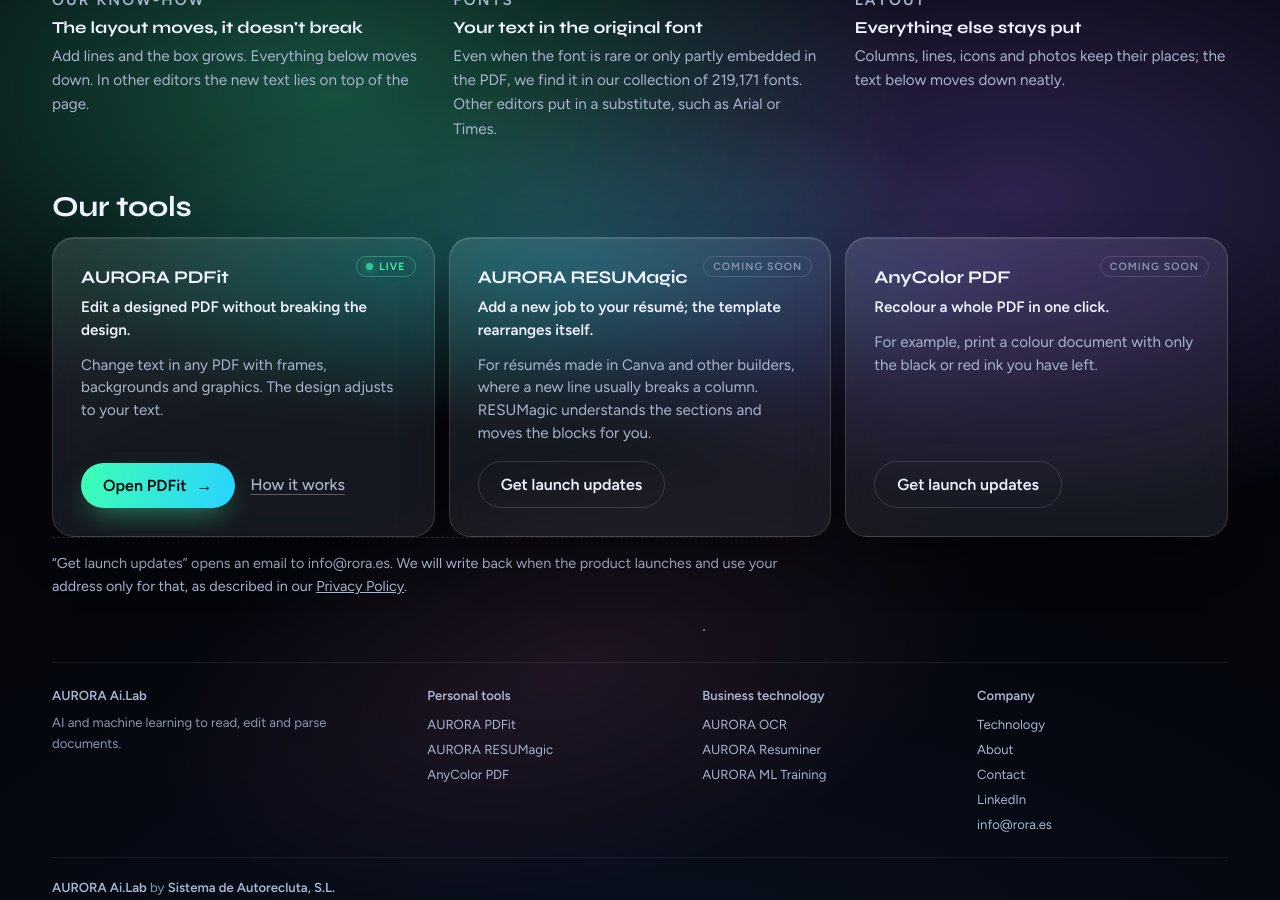
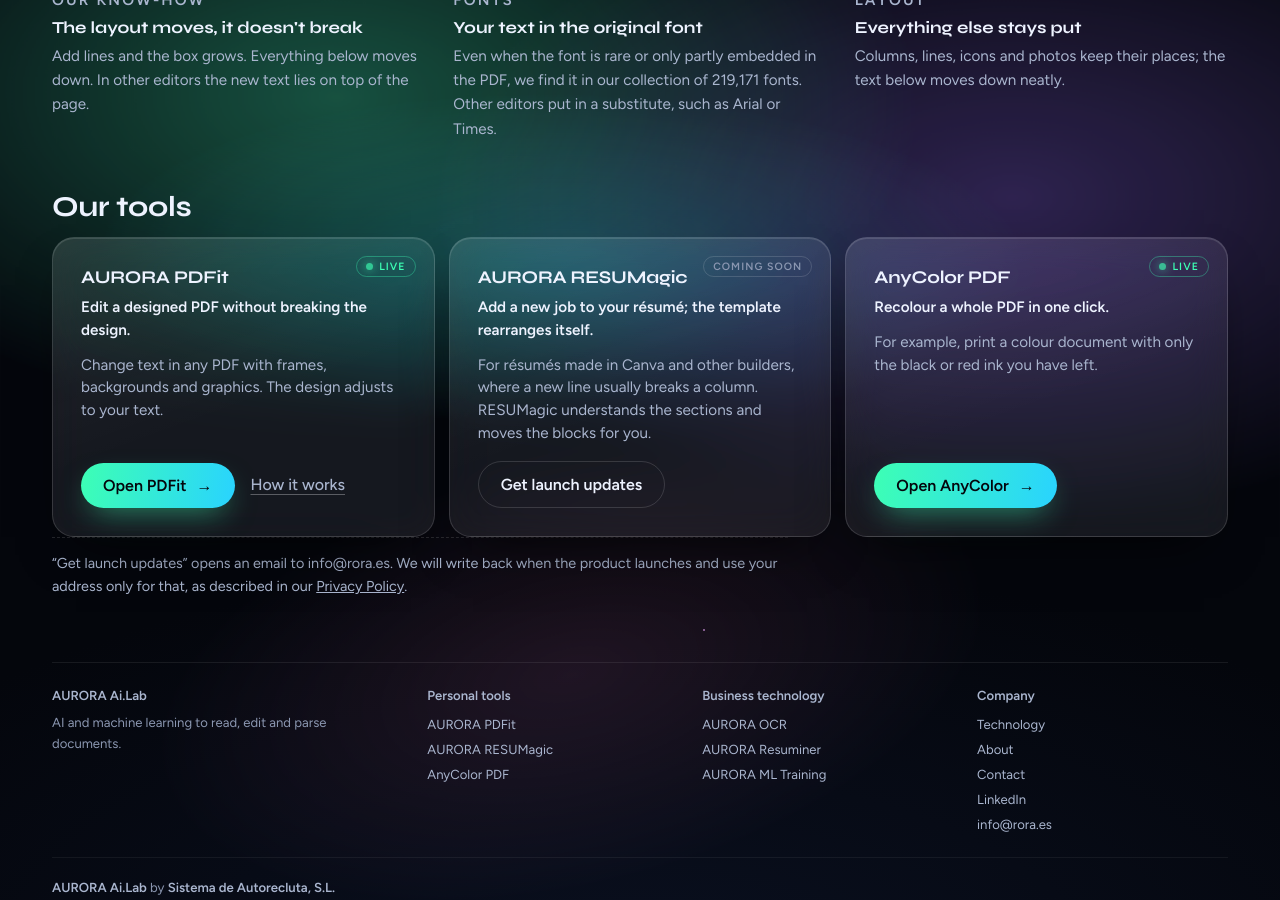
Before and after one commit to Totororik/rora.es, a Jekyll site: the page built from individuals/index.html, in a window 1280 px wide and 900 px high, scrolled down 1689 px. Built offline with Jekyll 4.4.1, drawn with Linux system fonts in a browser that asks for light colours.

Commit message:
AnyColor is live on the individuals pages too: Live tag and an Open AnyColor button to anycolor.rora.es
Co-Authored-By: Claude Opus 5.5 <noreply@anthropic.com>
Claude-Session: https://claude.ai/code/session_018wxw8nUirvxwf4q119Hca8

```diff
--- a/es/individuals/index.html
+++ b/es/individuals/index.html
@@ -45,11 +45,11 @@ description: "Cambia el texto de un PDF con diseño: marcos, recuadros y fondos
           <div class="ctas"><a class="btn ghost" href="mailto:info@rora.es?subject=RESUMagic%3A%20aviso%20de%20lanzamiento">Avísame del lanzamiento</a></div>
         </article>
         <article class="panel card" id="anycolor">
-          <span class="tag">Próximamente</span>
+          <span class="tag live">En línea</span>
           <h2>AnyColor PDF</h2>
           <p class="task">Cambia el color de todo un PDF con un clic.</p>
           <p>Por ejemplo, imprime un documento en color solo con la tinta negra o roja que te queda.</p>
-          <div class="ctas"><a class="btn ghost" href="mailto:info@rora.es?subject=AnyColor%20PDF%3A%20aviso%20de%20lanzamiento">Avísame del lanzamiento</a></div>
+          <div class="ctas"><a class="btn" href="https://anycolor.rora.es/?lang=es">Abrir AnyColor <span class="go" aria-hidden="true">→</span></a></div>
         </article>
       </div>
       <p class="note">«Avísame del lanzamiento» abre un correo a info@rora.es. Te escribiremos cuando el producto esté disponible y usaremos tu dirección solo para eso, como se explica en nuestra <a href="/privacy.html">Política de privacidad</a>.</p>
--- a/individuals/index.html
+++ b/individuals/index.html
@@ -3,7 +3,7 @@ lang: en
 alt: /es/individuals/
 section: people
 title: "Edit any PDF without breaking the design — AURORA Ai.Lab"
-description: "Change the text in a designed PDF: frames, boxes and backgrounds grow with your text instead of breaking, and new words use the PDF's own font. AURORA PDFit is live; RESUMagic and AnyColor PDF are coming soon."
+description: "Change the text in a designed PDF: frames, boxes and backgrounds grow with your text instead of breaking, and new words use the PDF's own font. AURORA PDFit and AnyColor PDF are live; RESUMagic is coming soon."
 ---
     <section class="hero prod">
       <p class="eyebrow">For individuals</p>
@@ -45,11 +45,11 @@ description: "Change the text in a designed PDF: frames, boxes and backgrounds g
           <div class="ctas"><a class="btn ghost" href="mailto:info@rora.es?subject=RESUMagic%20launch%20updates">Get launch updates</a></div>
         </article>
         <article class="panel card" id="anycolor">
-          <span class="tag">Coming soon</span>
+          <span class="tag live">Live</span>
           <h2>AnyColor PDF</h2>
           <p class="task">Recolour a whole PDF in one click.</p>
           <p>For example, print a colour document with only the black or red ink you have left.</p>
-          <div class="ctas"><a class="btn ghost" href="mailto:info@rora.es?subject=AnyColor%20PDF%20launch%20updates">Get launch updates</a></div>
+          <div class="ctas"><a class="btn" href="https://anycolor.rora.es/?lang=en">Open AnyColor <span class="go" aria-hidden="true">→</span></a></div>
         </article>
       </div>
       <p class="note">“Get launch updates” opens an email to info@rora.es. We will write back when the product launches and use your address only for that, as described in our <a href="/privacy.html">Privacy Policy</a>.</p>
```
Also changed, not shown: other parts of es/individuals/index.html (+1 -1 lines).
